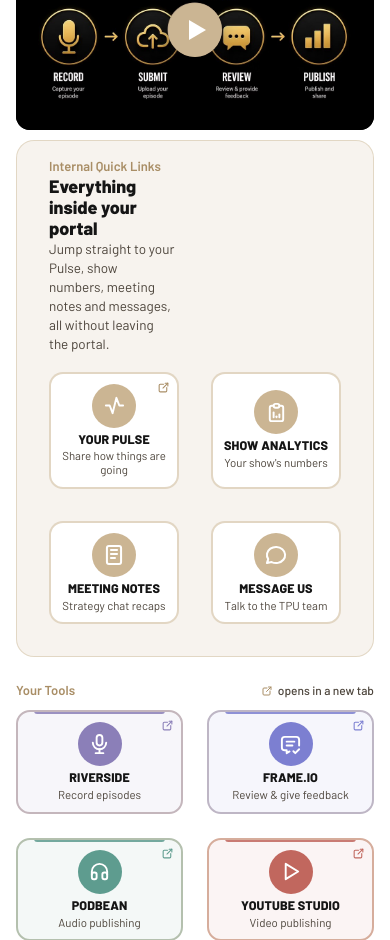
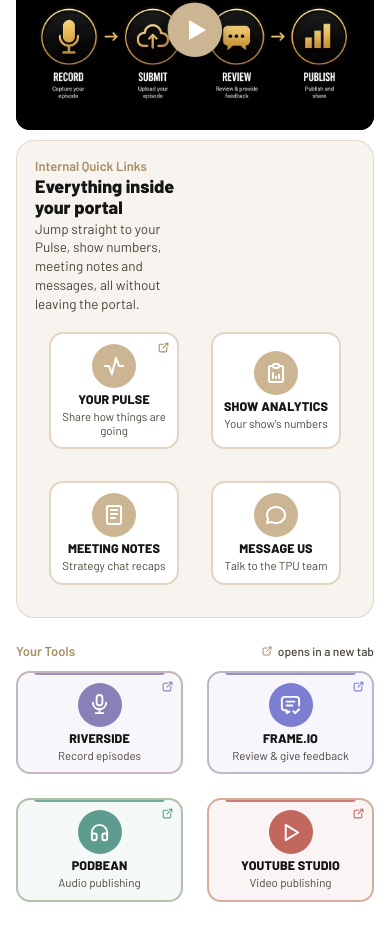
Before and after one commit to uploadpodcastnow-cpu/tpu-portal-home, a plain HTML site: page index.html in a window 390 px wide. Shown: the part 868-1808 px from the top of the page. After the commit the page ends 1786 px from the top, so only its background shows below. Drawn offline with Linux system fonts and the light colour scheme.

Commit message:
Add files via upload

```diff
--- a/index.html
+++ b/index.html
@@ -77,12 +77,12 @@ h2{font-size:18px;line-height:1.15;margin:0 0 4px;font-weight:800}
 .stage .ext{grid-column:1/5;display:grid;grid-template-columns:repeat(4,minmax(0,1fr));gap:24px;grid-auto-rows:minmax(86px,auto)}
 .stage .ext .tile{min-height:86px;padding:10px 8px}
 @media (max-width:760px){.stage{grid-template-columns:minmax(0,1fr)}.stage .full,.stage .vcol,.stage .rcol,.stage .ext{grid-column:1/-1}.stage .ext{grid-template-columns:repeat(2,minmax(0,1fr))}}
-.stage .rcol.panel{background:rgba(203,181,147,.16);border:1.5px solid rgba(203,181,147,.45);border-radius:18px;padding:18px var(--pg) var(--pg);justify-content:flex-start;gap:18px;align-self:end;--pg:clamp(16px,4vh,32px)}
+.stage .rcol.panel{background:rgba(203,181,147,.16);border:1.5px solid rgba(203,181,147,.45);border-radius:18px;padding:18px 18px var(--pg);justify-content:flex-start;gap:18px;align-self:end;--pg:clamp(16px,4vh,32px)}
 .page.std .stage .rcol.panel > div:first-child{padding-right:calc(var(--art) - 24px)}
 .stage .rcol.panel .lab{padding-top:0}
 .stage .ptitle{margin:2px 0 2px;font-size:18px;font-weight:800;line-height:1.15}
 .stage .psub{margin:0;font-size:13.5px;line-height:1.4;color:var(--muted)}
-.stage .rcol.panel .inner{gap:var(--pg)}
+.stage .rcol.panel .inner{gap:var(--pg);margin-inline:calc(var(--pg) - 18px)}
 .stage .rcol.panel .tile{background:#fff;border-color:rgba(203,181,147,.55)}
 .tile.acc .circ{background:var(--acc)}
 .tile.acc{border-color:color-mix(in srgb,var(--acc) 35%,var(--line));background:color-mix(in srgb,var(--acc) 7%,#fff)}
@@ -91,7 +91,7 @@ h2{font-size:18px;line-height:1.15;margin:0 0 4px;font-weight:800}
 .page.std{--art:clamp(120px,23vh,190px)}
 .page.std .hero{position:relative;padding-right:calc(var(--art) + 52px)}
 .page.std .cover{position:absolute;right:24px;top:24px;height:var(--art);width:var(--art);z-index:3;border-width:5px;box-shadow:0 8px 22px rgba(80,60,30,.22)}
-.stage .rcol.panel.many .inner{gap:20px}.stage .rcol.panel.many{gap:14px;padding:14px 20px 20px}
+.stage .rcol.panel.many .inner{gap:20px}.stage .rcol.panel.many{gap:14px;padding:14px 18px 20px}.stage .rcol.panel.many .inner{margin-inline:2px}
 @media (max-height:820px){.stage .rcol.many .psub{display:none}}
 @media (max-height:660px){.stage .rcol.many .ptitle{display:none}}
 @media (max-height:700px){.stage .rcol.panel .psub{display:none}}
```
